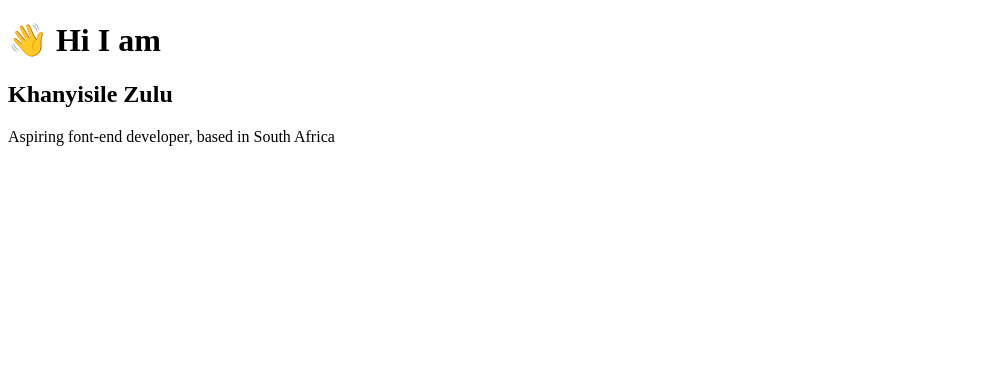
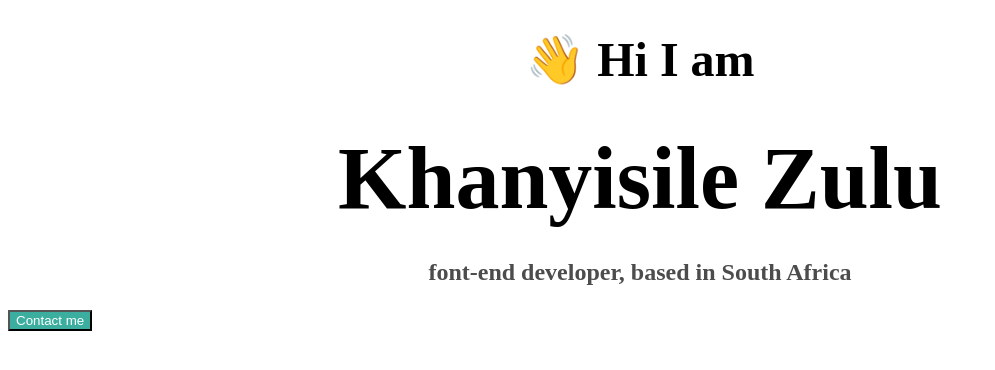
Before and after one commit to Miss-Zulu/Business-card, a plain HTML site: page index.html in a window 1280 px wide. Shown: the whole page, without its empty margins (0-995 px from the left). Drawn offline with Linux system fonts and the light colour scheme.

Commit message:
Added the css section on the index.html file, then I improved the appearance of the content on the landing page. Then I added another file, called contact.html

```diff
--- a/index.html
+++ b/index.html
@@ -4,11 +4,41 @@
     <meta charset="UTF-8" />
     <meta name="viewport" content="width=device-width, initial-scale=1.0" />
     <title>About me</title>
-    <style></style>
+    <style>
+      h1 {
+        font-size: 48px;
+        text-align: center;
+        margin-bottom: 40px;
+      }
+      h2 {
+        font-size: 88px;
+        text-align: center;
+        margin-top: 0px;
+        margin-bottom: 30px;
+      }
+      h3 {
+        color: #4c4c4c;
+        text-align: center;
+        font-size: 24px;
+        margin-top: 20px;
+      }
+      .button {
+        background-color: #3baea0;
+        color: white;
+        padding: 20 15 20 15;
+      }
+      a {
+        color: white;
+        text-decoration: none;
+      }
+    </style>
   </head>
   <body>
     <h1>👋 Hi I am</h1>
     <h2>Khanyisile Zulu</h2>
-    <p>Aspiring font-end developer, based in South Africa</p>
+    <h3>font-end developer, based in South Africa</h3>
+    <button class="button">
+      <a href="contact.html" target="_blank">Contact me</a>
+    </button>
   </body>
 </html>
```
Also changed, not shown: contact.html (added).
